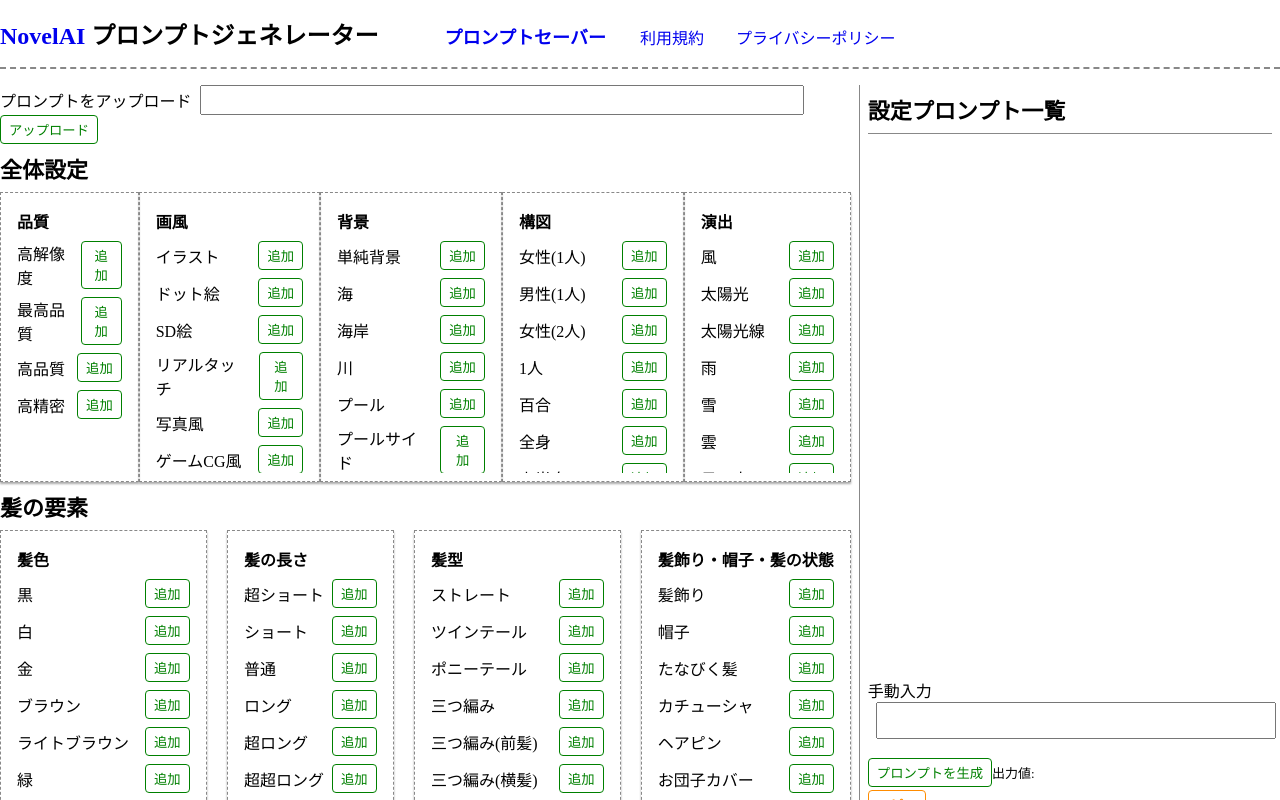
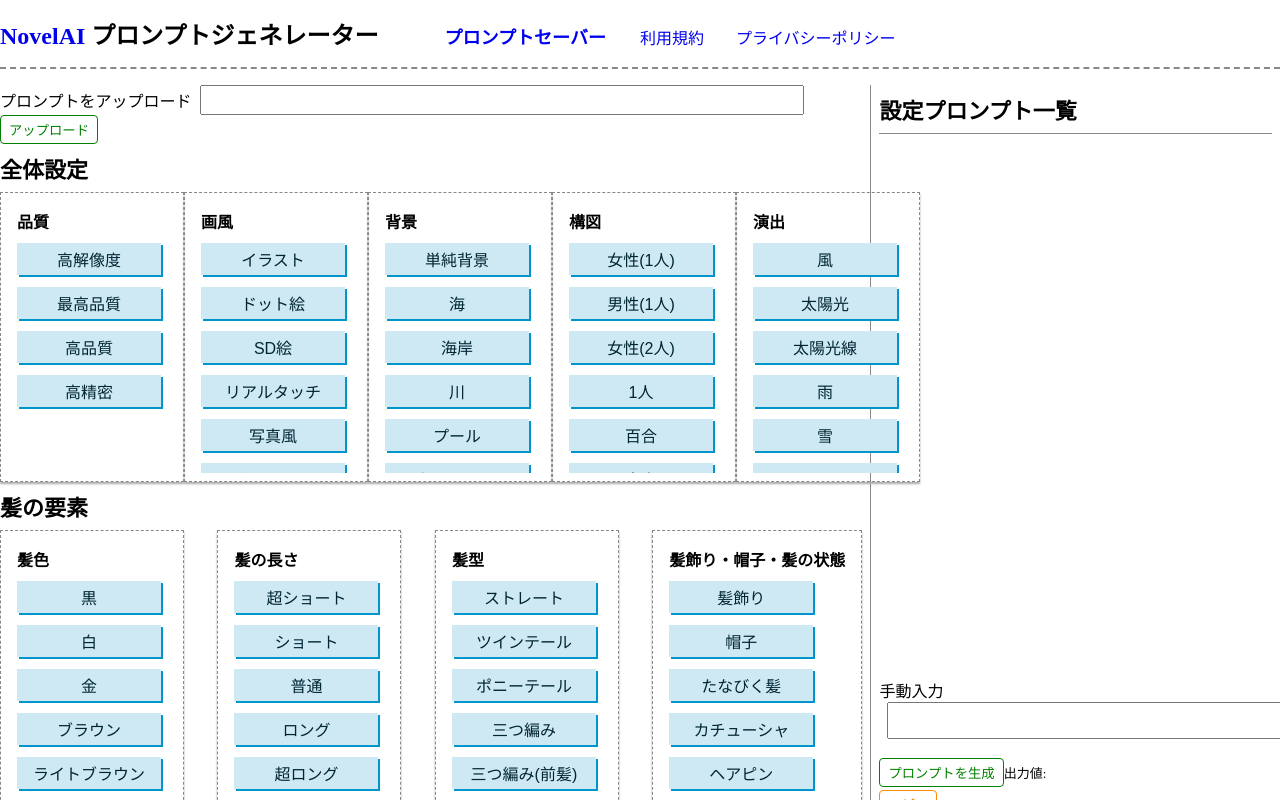
Before and after one commit to Fumin26u/novelai_spell_generator, a Vue app: page / in a window 1280 px wide. Shown: the top 800 px of the page. Built offline with nearby package versions, Linux system fonts and the light colour scheme.

Commit message:
プロンプト一覧のボタンデザイン変更

```diff
--- a/src/App.vue
+++ b/src/App.vue
@@ -25,10 +25,11 @@
                         >
                             <p :style="'font-weight:bold'">{{ tag.jp }}</p>
                             <div>
-                                <div v-for="(spells, k) in tag.content" :key="spells.slag">
-                                    <span>{{ spells.jp }}</span>
+                                <div v-for="(spell, k) in tag.content" :key="spell.slag">
+                                    <button :class="[spell.selected ? 'btn-toggle selected' : 'btn-toggle']" @click="toggleSetPromptList(i, j, k)">{{ spell.jp }}</button>
+                                    <!-- <span>{{ spells.jp }}</span>
                                     <button class="btn-common add" v-if="!spells.selected" @click="toggleSetPromptList(i, j, k)">追加</button>
-                                    <button class="btn-common delete" v-if="spells.selected" @click="toggleSetPromptList(i, j, k)">削除</button>
+                                    <button class="btn-common delete" v-if="spells.selected" @click="toggleSetPromptList(i, j, k)">削除</button> -->
                                 </div>
                             </div>
                         </div>
@@ -329,7 +330,7 @@ input[type="checkbox"], input[type='radio'] {
     transform: scale(1.1);
 }
 
-button {
+button, input[type="submit"] {
     cursor: pointer;
 }
 .btn-common {
@@ -373,6 +374,29 @@ button {
         background-color: darkblue;
         color: white;
     }
+}
+
+.btn-toggle {
+    font-family: 'Yu Gothic Medium', '游ゴシック Medium', sans-serif;
+    border: none;
+    outline: none;
+    width: 144px;
+    font-size: 16px;
+    padding: 4px;
+    margin: 2px 6px 2px 0;
+    background: hsl(196, 61%, 88%);
+    color: hsl(196, 100%, 10%);
+    box-shadow: 2px 2px hsl(196, 100%, 40%);
+    transition: all 0.03s;
+}
+.btn-toggle.selected {
+    /* border-bottom: 3px solid white; */
+    padding: 4px 8px;
+    background: hsl(196, 100%, 15%);
+    color: white;
+    box-shadow: inset 3px 3px 3px hsl(196, 100%, 5%);
+    border: none;
+    transform: translate(2px, 2px);
 }
 
 .title-area {
```
